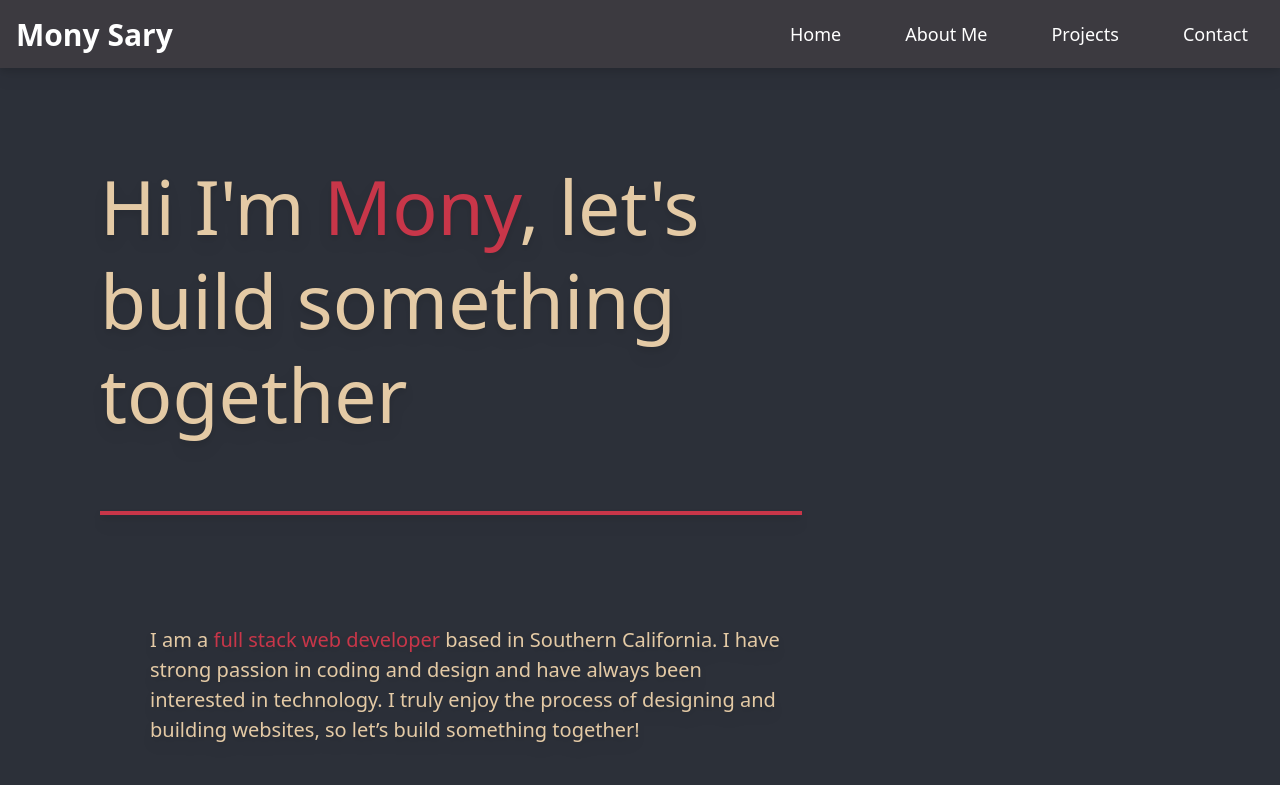
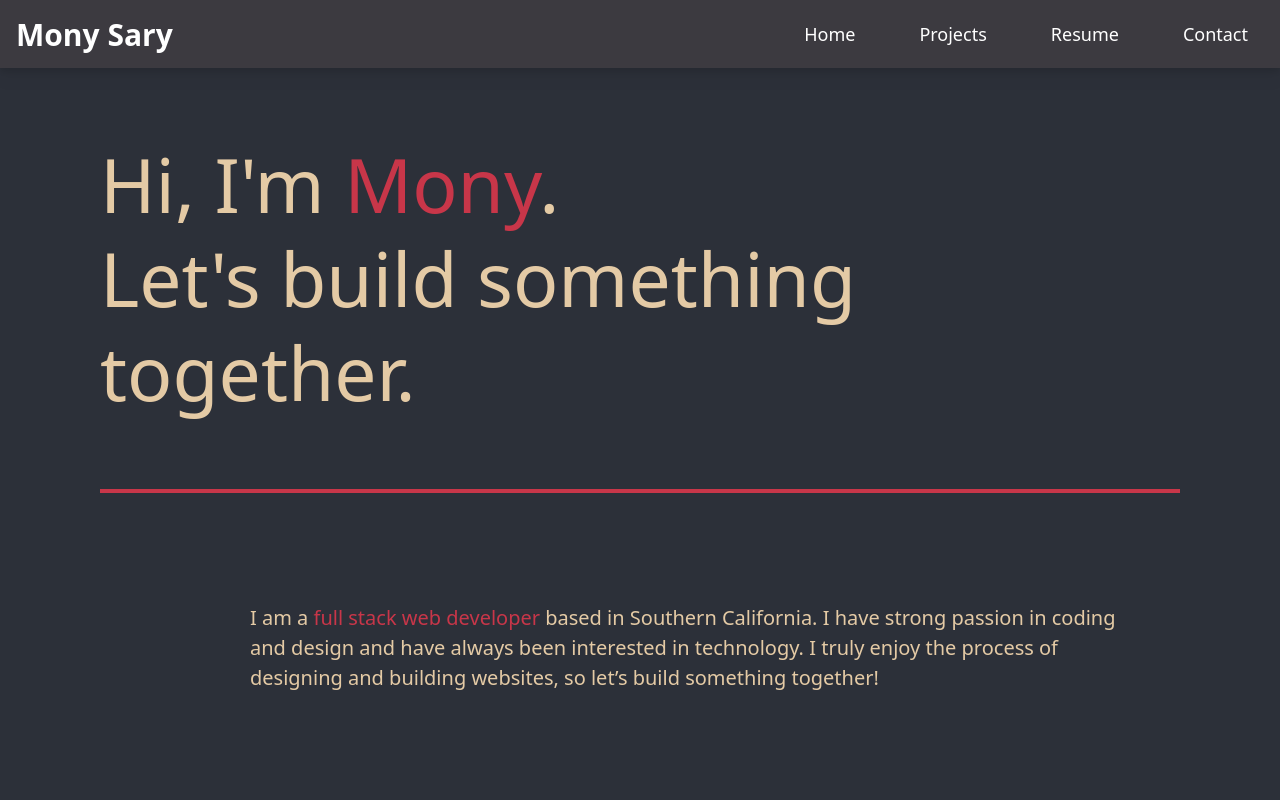
Before and after one commit to monysary/React-Developer-Portfolio, a React (Create React App) app: page / in a window 1280 px wide. Built offline with nearby package versions, Linux system fonts and the light colour scheme.

Commit message:
added some styling to home page

```diff
--- a/src/App.js
+++ b/src/App.js
@@ -4,7 +4,7 @@ import Home from "./components/Home";
 
 function App() {
   return (
-    <div className="bg-[#2C3039]">
+    <div className="bg-[#2C3039] h-screen">
       <Header>
         <Nav />
       </Header>
--- a/src/components/Header/index.js
+++ b/src/components/Header/index.js
@@ -1,6 +1,6 @@
 function Header(props) {
     return (
-        <header className="fixed w-full z-50">
+        <header className="w-full">
             <nav className="bg-[#3C3A40] px-2 sm:px-4 drop-shadow-lg">
                 <div className="container flex flex-wrap items-center justify-between mx-auto">
                     <a href="/" className="flex items-center">
--- a/src/components/Home/index.js
+++ b/src/components/Home/index.js
@@ -1,14 +1,16 @@
 function Home() {
     return (
-        <section className="grid grid-cols-[65%_auto] grid-rows-[100%]">
-            {/* <img src="./assets/images/stacking-rocks.png" alt="stacking-rocks" className="col-start-2 col-span-1 row-end-2 h-[800px] mt-[40px]" /> */}
-            <div className="col-start-1 col-span-1 drop-shadow-lg">
-                <h1 className="text-[#E4CAA5] ml-[100px] mt-[160px] mr-[30px] pb-[70px] text-[75px] leading-tight border-b-4 border-[#C83649]">
-                    Hi I'm <span className="text-[#C83649]">Mony</span>, let's build something together
-                </h1>
-                <div className="flex ml-[100px] mt-[70px]">
-                    <p className="ml-[50px] mr-[30px] text-[#E4CAA5] text-[20px] py-10">I am a <span className="text-[#C83649]">full stack web developer</span> based in Southern California. I have strong passion in coding and design and have always been interested in technology. I truly enjoy the process of designing and building websites, so let’s build something together!</p>
-                </div>
+        <section className="mx-[100px]">
+            <h1 className="text-[#E4CAA5] py-[70px] text-[75px] leading-tight border-b-4 border-[#C83649]">
+                Hi, I'm <span className="text-[#C83649]">Mony</span>. <br />
+                Let's build something together.
+            </h1>
+            <div className="flex ml-[100px] mt-[70px]">
+                <p className="ml-[50px] mr-[30px] text-[#E4CAA5] text-[20px] py-10">
+                    I am a <span className="text-[#C83649]">full stack web developer</span> based in Southern California.
+                    I have strong passion in coding and design and have always been interested in technology.
+                    I truly enjoy the process of designing and building websites, so let’s build something together!
+                </p>
             </div>
         </section>
     )
--- a/src/components/Nav/index.js
+++ b/src/components/Nav/index.js
@@ -15,10 +15,10 @@ function Nav() {
                         <a href="/" className="text-[18px] block py-2 pl-3 pr-4 text-white bg-blue-700 rounded md:bg-transparent md:text-white md:p-0" aria-current="page">Home</a>
                     </li>
                     <li>
-                        <a href="/" className="text-[18px] block py-2 pl-3 pr-4 text-white rounded hover:bg-gray-100 md:hover:bg-transparent md:border-0 md:hover:text-white md:p-0">About Me</a>
+                        <a href="/" className="text-[18px] block py-2 pl-3 pr-4 text-white rounded hover:bg-gray-100 md:hover:bg-transparent md:border-0 md:hover:text-white md:p-0">Projects</a>
                     </li>
                     <li>
-                        <a href="/" className="text-[18px] block py-2 pl-3 pr-4 text-white rounded hover:bg-gray-100 md:hover:bg-transparent md:border-0 md:hover:text-white md:p-0">Projects</a>
+                        <a href="/" className="text-[18px] block py-2 pl-3 pr-4 text-white rounded hover:bg-gray-100 md:hover:bg-transparent md:border-0 md:hover:text-white md:p-0">Resume</a>
                     </li>
                     <li>
                         <a href="/" className="text-[18px] block py-2 pl-3 pr-4 text-white rounded hover:bg-gray-100 md:hover:bg-transparent md:border-0 md:hover:text-white md:p-0">Contact</a>
```
